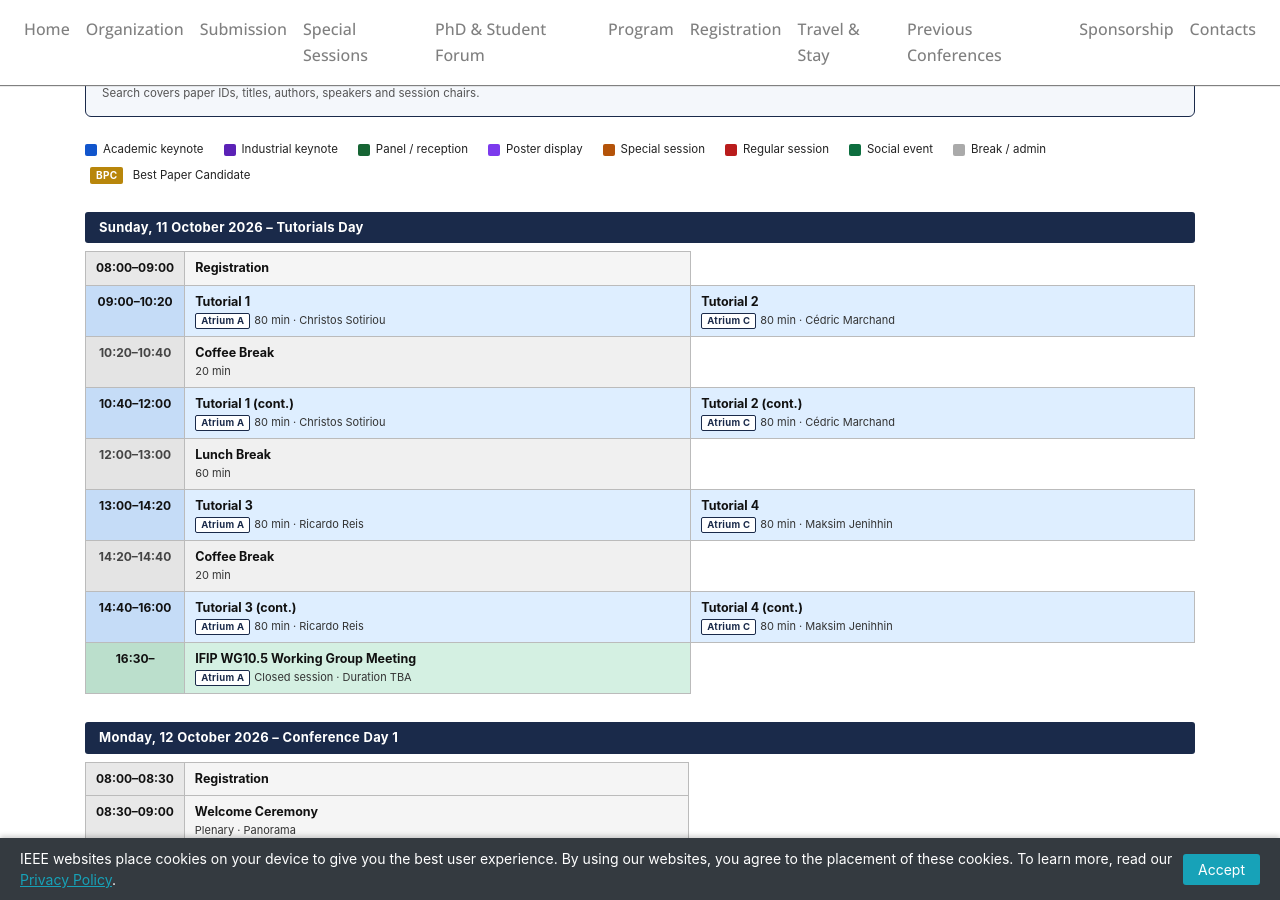
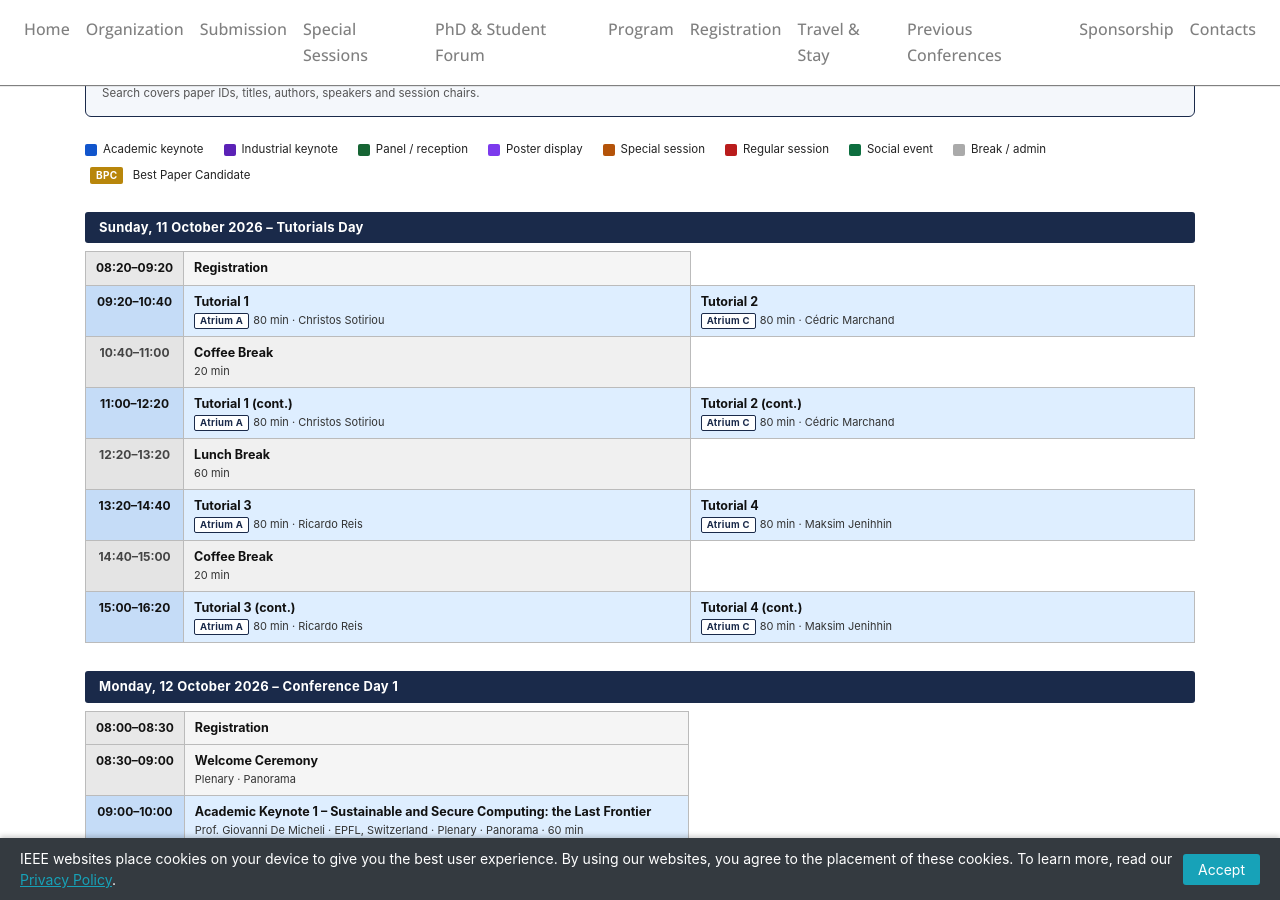
Before and after one commit to vlsi-soc/vlsi-soc, a Jekyll site: the page built from program.md, in a window 1280 px wide and 900 px high, scrolled down 10985 px. Built offline with Jekyll 4.4.1, drawn with Linux system fonts in a browser that asks for light colours; nearby versions of some CDN libraries.

Commit message:
Shift Sunday schedule by 20 min and remove IFIP WG10.5 meeting
Co-Authored-By: Claude Opus 5.5 <noreply@anthropic.com>

```diff
--- a/program.md
+++ b/program.md
@@ -108,30 +108,26 @@ description: "Conference program, keynotes, and schedule for VLSI-SoC 2026"
 <!-- SUNDAY -->
 <span class="tp-day">Sunday, 11 October 2026 – Tutorials Day</span>
 <table class="tp-sched">
-  <tr class="ra"><td class="tp-ca"></td><td class="tp-ct">08:00–09:00</td><td><span class="tp-t">Registration</span></td></tr>
-  <tr class="rk"><td class="tp-ca"></td><td class="tp-ct">09:00–10:20</td>
+  <tr class="ra"><td class="tp-ca"></td><td class="tp-ct">08:20–09:20</td><td><span class="tp-t">Registration</span></td></tr>
+  <tr class="rk"><td class="tp-ca"></td><td class="tp-ct">09:20–10:40</td>
     <td class="tp-ch"><span class="tp-t">Tutorial 1</span><span class="tp-s"><span class="tp-room">Atrium A</span>80 min · Christos Sotiriou</span></td>
     <td class="tp-ch"><span class="tp-t">Tutorial 2</span><span class="tp-s"><span class="tp-room">Atrium C</span>80 min · Cédric Marchand</span></td>
   </tr>
-  <tr class="rb"><td class="tp-ca"></td><td class="tp-ct">10:20–10:40</td><td><span class="tp-t">Coffee Break</span><span class="tp-s">20 min</span></td></tr>
-  <tr class="rk"><td class="tp-ca"></td><td class="tp-ct">10:40–12:00</td>
+  <tr class="rb"><td class="tp-ca"></td><td class="tp-ct">10:40–11:00</td><td><span class="tp-t">Coffee Break</span><span class="tp-s">20 min</span></td></tr>
+  <tr class="rk"><td class="tp-ca"></td><td class="tp-ct">11:00–12:20</td>
     <td class="tp-ch"><span class="tp-t">Tutorial 1 (cont.)</span><span class="tp-s"><span class="tp-room">Atrium A</span>80 min · Christos Sotiriou</span></td>
     <td class="tp-ch"><span class="tp-t">Tutorial 2 (cont.)</span><span class="tp-s"><span class="tp-room">Atrium C</span>80 min · Cédric Marchand</span></td>
   </tr>
-  <tr class="rb"><td class="tp-ca"></td><td class="tp-ct">12:00–13:00</td><td><span class="tp-t">Lunch Break</span><span class="tp-s">60 min</span></td></tr>
-  <tr class="rk"><td class="tp-ca"></td><td class="tp-ct">13:00–14:20</td>
+  <tr class="rb"><td class="tp-ca"></td><td class="tp-ct">12:20–13:20</td><td><span class="tp-t">Lunch Break</span><span class="tp-s">60 min</span></td></tr>
+  <tr class="rk"><td class="tp-ca"></td><td class="tp-ct">13:20–14:40</td>
     <td class="tp-ch"><span class="tp-t">Tutorial 3</span><span class="tp-s"><span class="tp-room">Atrium A</span>80 min · Ricardo Reis</span></td>
     <td class="tp-ch"><span class="tp-t">Tutorial 4</span><span class="tp-s"><span class="tp-room">Atrium C</span>80 min · Maksim Jenihhin</span></td>
   </tr>
-  <tr class="rb"><td class="tp-ca"></td><td class="tp-ct">14:20–14:40</td><td><span class="tp-t">Coffee Break</span><span class="tp-s">20 min</span></td></tr>
-  <tr class="rk"><td class="tp-ca"></td><td class="tp-ct">14:40–16:00</td>
+  <tr class="rb"><td class="tp-ca"></td><td class="tp-ct">14:40–15:00</td><td><span class="tp-t">Coffee Break</span><span class="tp-s">20 min</span></td></tr>
+  <tr class="rk"><td class="tp-ca"></td><td class="tp-ct">15:00–16:20</td>
     <td class="tp-ch"><span class="tp-t">Tutorial 3 (cont.)</span><span class="tp-s"><span class="tp-room">Atrium A</span>80 min · Ricardo Reis</span></td>
     <td class="tp-ch"><span class="tp-t">Tutorial 4 (cont.)</span><span class="tp-s"><span class="tp-room">Atrium C</span>80 min · Maksim Jenihhin</span></td>
   </tr>
-  <tr class="rp"><td class="tp-ca"></td><td class="tp-ct">16:30–</td><td>
-    <span class="tp-t">IFIP WG10.5 Working Group Meeting</span>
-    <span class="tp-s"><span class="tp-room">Atrium A</span>Closed session · Duration TBA</span>
-  </td></tr>
 </table>
 
 <!-- MONDAY -->
```
